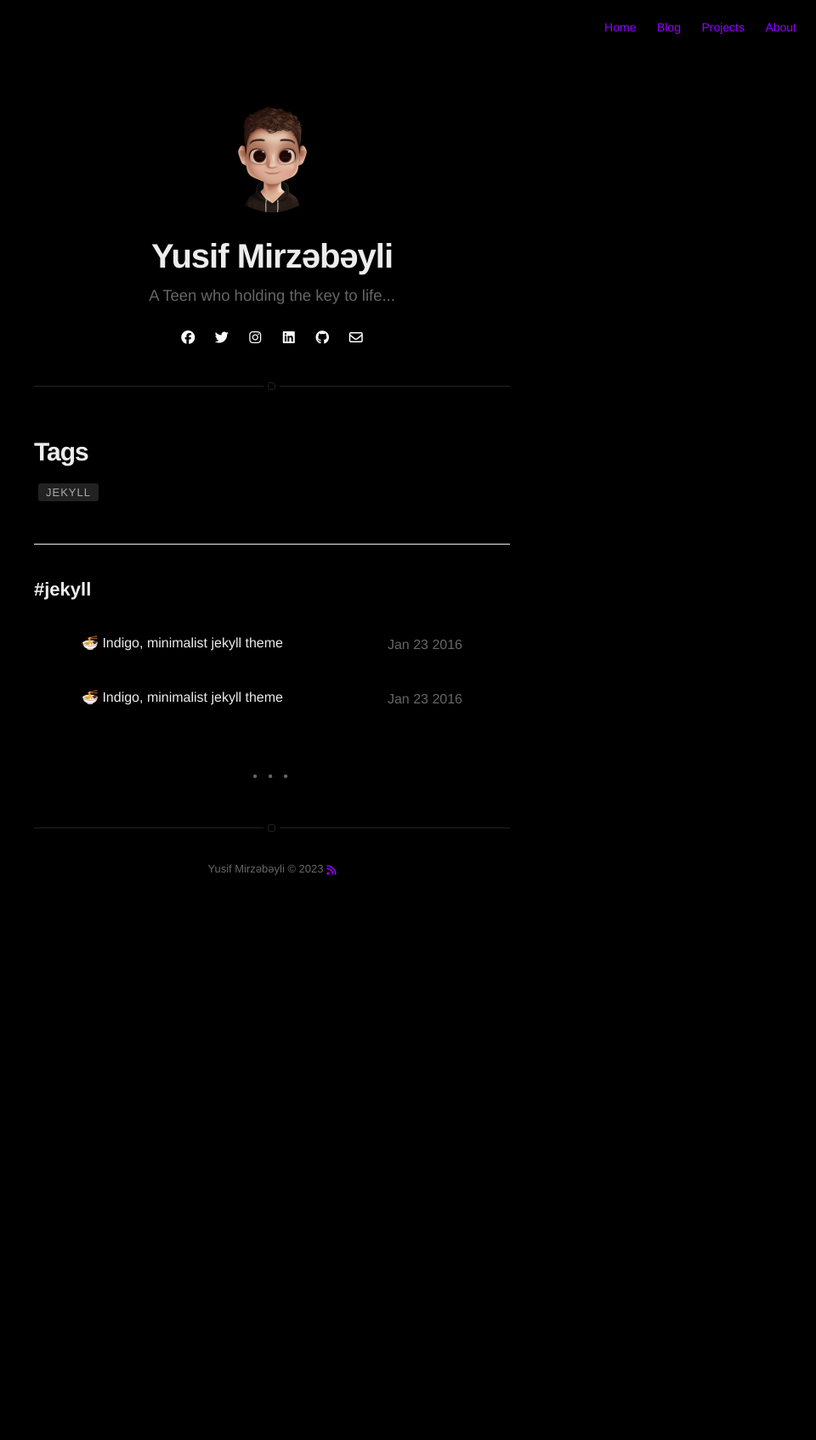
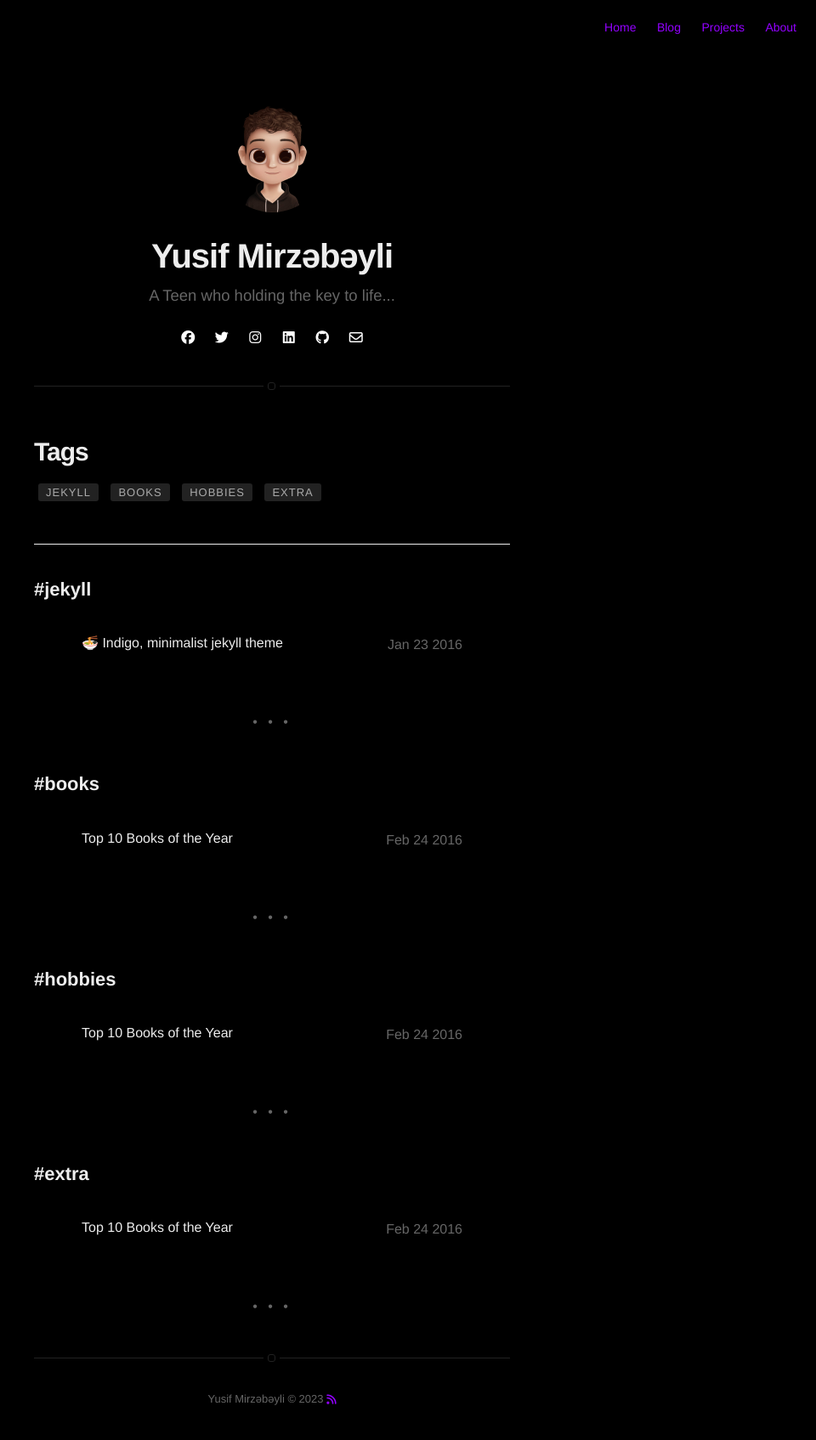
Before and after one commit to Nearfight0/nearfight0.github.io, a Jekyll site: the page built from tags.html, in a window 1280 px wide. Shown: the whole page at 85% size, without its empty margins (320-1280 px from the left). Built offline with Jekyll 4.4.1, drawn with Linux system fonts in a browser that asks for light colours; nearby versions of some CDN libraries; emoji names are drawn with the system emoji font; before the commit the page ends 1072 px from its top, so only the background shows below that.

Commit message:
Update 2023-04-30-top-10-movies-ofyear.markdown

```diff
--- a/_posts/2023-04-30-top-10-movies-ofyear.markdown
+++ b/_posts/2023-04-30-top-10-movies-ofyear.markdown
@@ -1,16 +1,16 @@
 ---
-title: ":ramen: Indigo, minimalist jekyll theme"
+title: "Top 10 Books of the Year"
 layout: post
-date: 2016-01-23 22:10
-tag: jekyll
-image: https://sergiokopplin.github.io/indigo/assets/images/jekyll-logo-light-solid.png
-headerImage: true
-projects: true
-hidden: true # don't count this post in blog pagination
-description: "This is a simple and minimalist template for Jekyll for those who likes to eat noodles."
-category: project
-author: johndoe
-externalLink: false
+date: 2016-02-24 22:48
+image: /assets/images/markdown.jpg
+headerImage: false
+tag:
+- books
+- hobbies
+- extra
+category: blog
+author: yusifmirzebeyli
+description: You should read them!!
 ---
 
 
```
